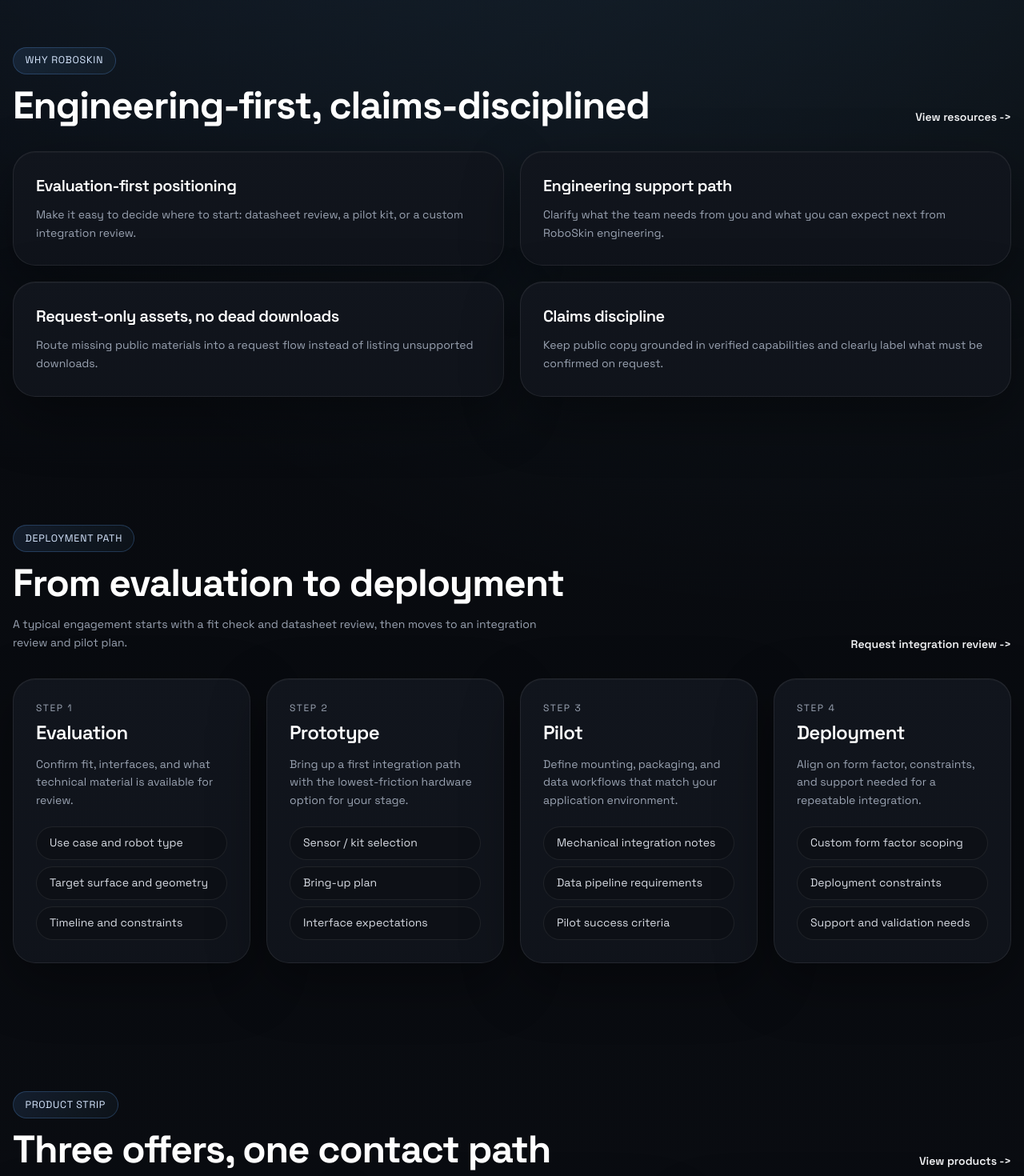
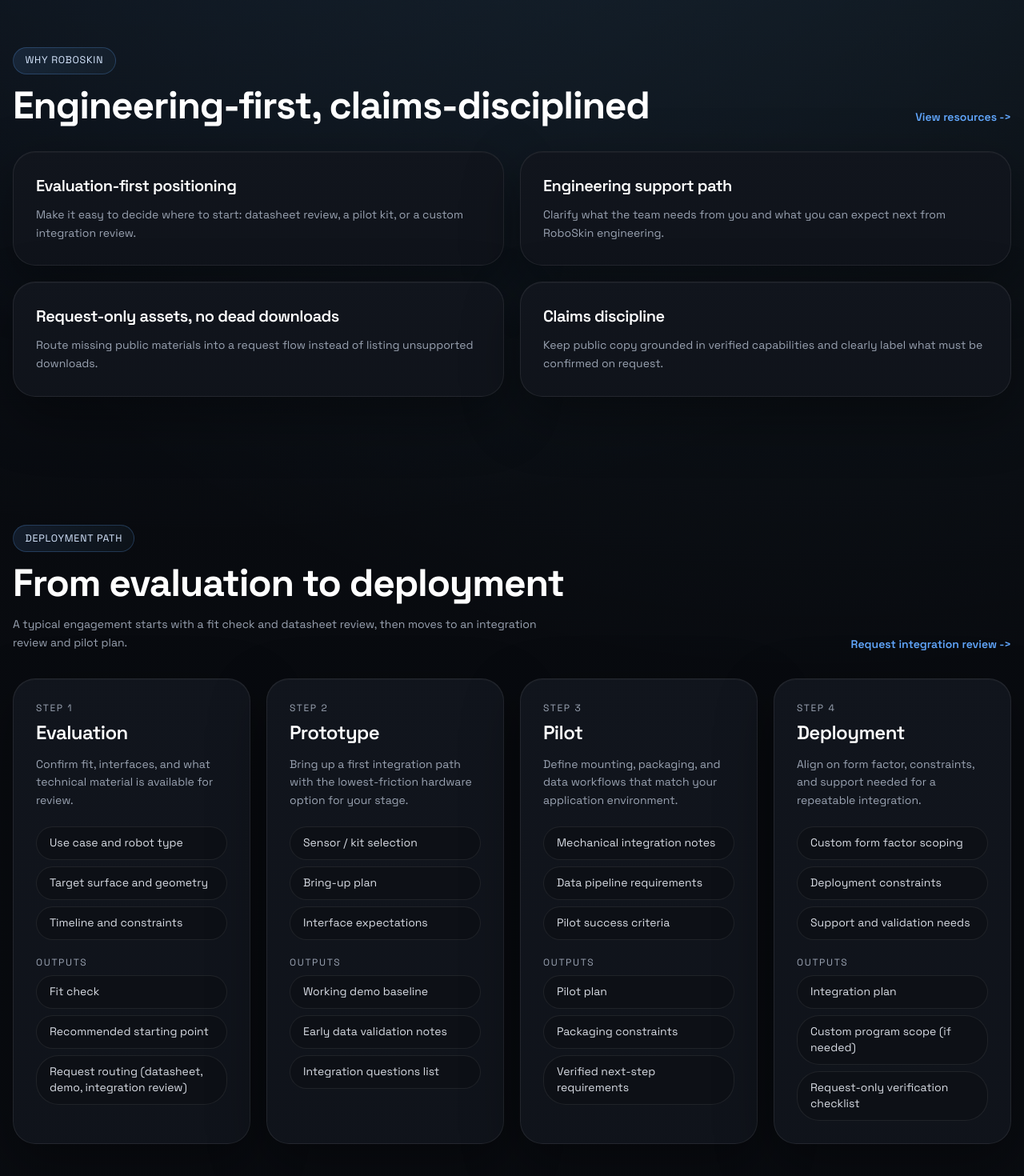
Before and after one commit to 156631890/roboskin.ai, a Next.js app: page / in a window 1280 px wide. Shown: the part 1120-2590 px from the top of the page at 80% size. Built offline with nearby package versions, Linux system fonts and the light colour scheme.

Commit message:
Tighten homepage semantics and show deployment outputs

```diff
--- a/src/app/page.tsx
+++ b/src/app/page.tsx
@@ -108,7 +108,7 @@
               <span className="eyebrow">Why RoboSkin</span>
               <h2 className="mt-4 text-3xl font-bold tracking-tight text-white md:text-5xl">Engineering-first, claims-disciplined</h2>
             </div>
-            <Link href="/resources" className="text-sm font-semibold text-[#62a8ff] hover:text-[#7dd3fc]">
+            <Link href="/resources" className="text-accent text-sm font-semibold hover:text-[#7dd3fc]">
               View resources {'->'}
             </Link>
           </div>
@@ -117,7 +117,7 @@
             {homeProofPoints.map((item, idx) => (
               <article key={item.title} className="glass-card reveal p-7" style={{ animationDelay: `${idx * 0.06}s` }}>
                 <h3 className="text-xl font-semibold tracking-tight text-white">{item.title}</h3>
-                <p className="mt-3 text-sm leading-relaxed text-[#9aa3b2]">{item.description}</p>
+                <p className="mt-3 text-sm leading-relaxed text-soft">{item.description}</p>
               </article>
             ))}
           </div>
@@ -130,11 +130,11 @@
             <div>
               <span className="eyebrow">Deployment path</span>
               <h2 className="mt-4 text-3xl font-bold tracking-tight text-white md:text-5xl">From evaluation to deployment</h2>
-              <p className="mt-4 max-w-2xl text-sm leading-relaxed text-[#9aa3b2]">
+              <p className="mt-4 max-w-2xl text-sm leading-relaxed text-soft">
                 A typical engagement starts with a fit check and datasheet review, then moves to an integration review and pilot plan.
               </p>
             </div>
-            <Link href="/contact?requestType=integration" className="text-sm font-semibold text-[#62a8ff] hover:text-[#7dd3fc]">
+            <Link href="/contact?requestType=integration" className="text-accent text-sm font-semibold hover:text-[#7dd3fc]">
               Request integration review {'->'}
             </Link>
           </div>
@@ -142,11 +142,19 @@
           <div className="grid gap-5 md:grid-cols-2 lg:grid-cols-4">
             {deploymentStages.map((stage, idx) => (
               <article key={stage.title} className="glass-card reveal p-7" style={{ animationDelay: `${idx * 0.06}s` }}>
-                <p className="text-xs uppercase tracking-[0.14em] text-[#9aa3b2]">Step {idx + 1}</p>
+                <p className="text-soft text-xs uppercase tracking-[0.14em]">Step {idx + 1}</p>
                 <h3 className="mt-2 text-2xl font-semibold tracking-tight text-white">{stage.title}</h3>
-                <p className="mt-3 text-sm leading-relaxed text-[#9aa3b2]">{stage.summary}</p>
+                <p className="mt-3 text-sm leading-relaxed text-soft">{stage.summary}</p>
                 <ul className="mt-5 space-y-2 text-sm text-[#d8dce4]">
                   {stage.inputs.map((bullet) => (
+                    <li key={bullet} className="rounded-lg border border-white/8 bg-[#0d1016] px-4 py-2.5">
+                      {bullet}
+                    </li>
+                  ))}
+                </ul>
+                <p className="mt-5 text-xs uppercase tracking-[0.14em] text-soft">Outputs</p>
+                <ul className="mt-2 space-y-2 text-sm text-[#d8dce4]">
+                  {stage.outputs.map((bullet) => (
                     <li key={bullet} className="rounded-lg border border-white/8 bg-[#0d1016] px-4 py-2.5">
                       {bullet}
                     </li>
```
